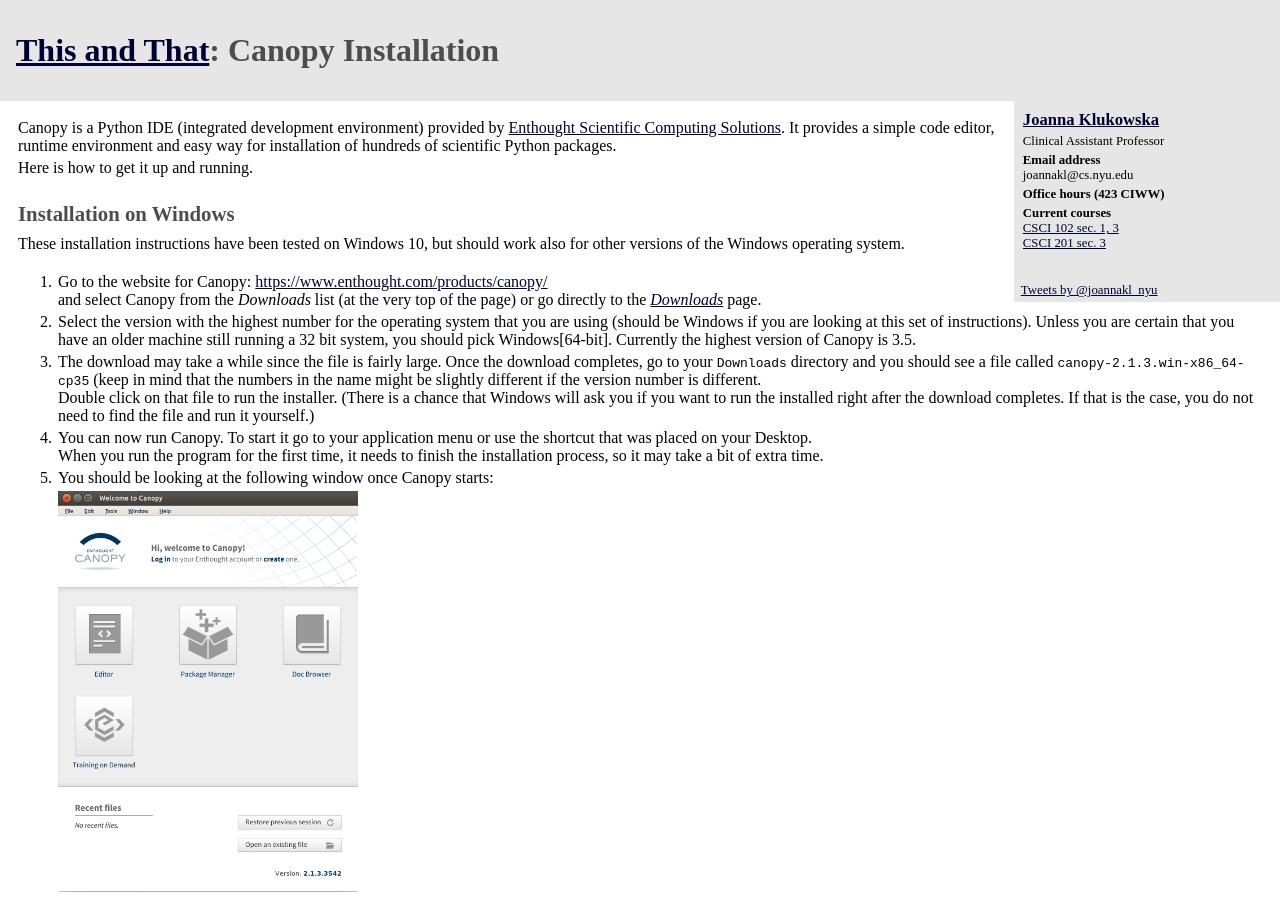
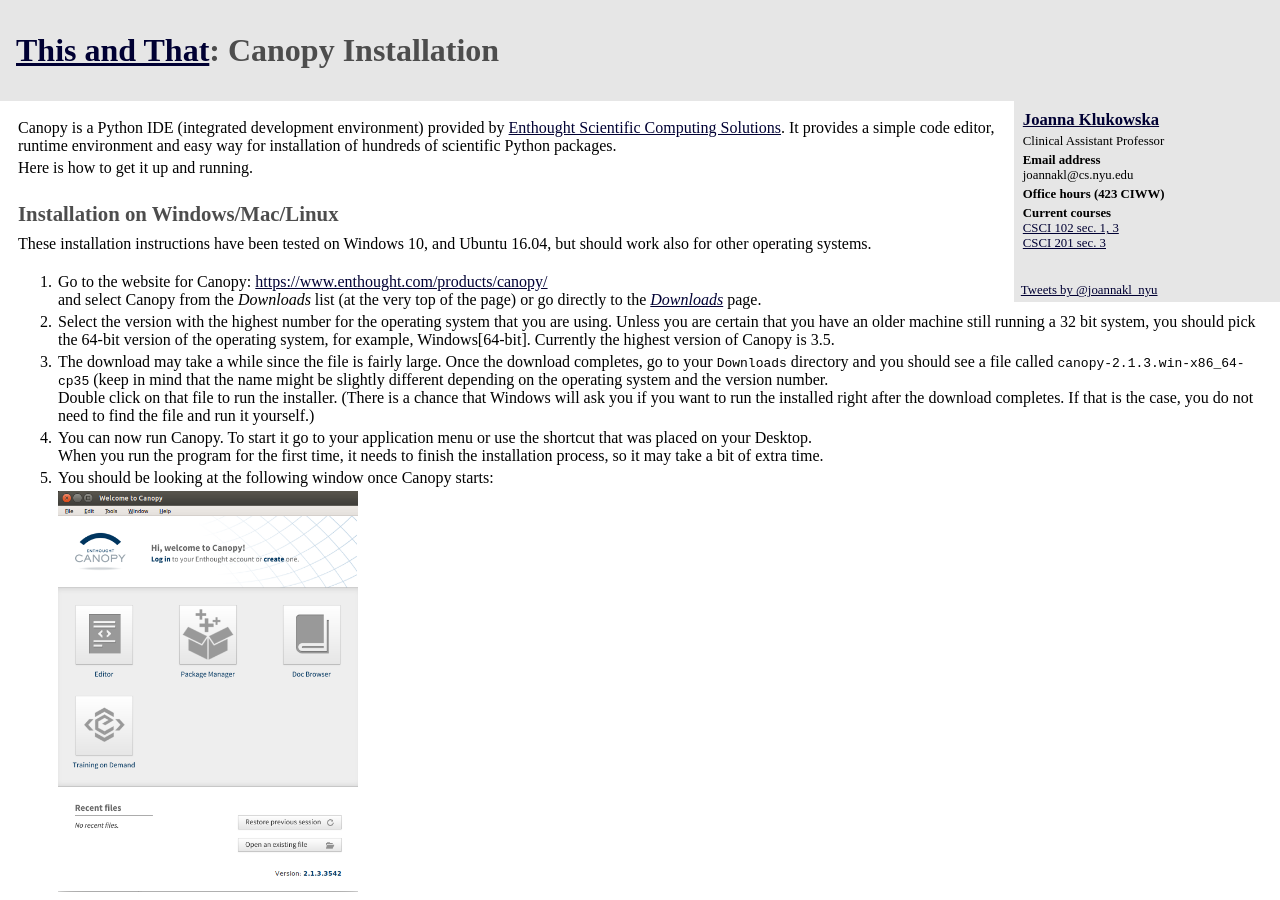
Before and after one commit to joannakl/thisandthat, a Jekyll site: the page built from CanopyInstallation.markdown, in a window 1280 px wide and 900 px high. Built offline with Jekyll 4.4.1, drawn with Linux system fonts in a browser that asks for light colours; comment, search, counter and statistics services are not loaded.

Commit message:
adding Canopy installation instructions (general)

```diff
--- a/CanopyInstallation.markdown
+++ b/CanopyInstallation.markdown
@@ -10,24 +10,23 @@ installation of hundreds of scientific Python packages.
 
 Here is how to get it up and running.
 
-# Installation on Windows
+# Installation on Windows/Mac/Linux
 
-These installation instructions have been tested on Windows 10, but should work
-also for other versions of the Windows operating system.
+These installation instructions have been tested on Windows 10, and Ubuntu 16.04,
+but should work also for other operating systems.
 
 1. Go to the website for Canopy: [https://www.enthought.com/products/canopy/](https://www.enthought.com/products/canopy/)
 and select Canopy from the *Downloads* list (at the very top of the page) or go
 directly to the [*Downloads*](https://store.enthought.com/downloads/) page.
 
 2. Select the version with the highest number for the operating system that you are
-using (should be Windows if you are looking at this set of instructions).
-Unless you are certain that you have an older machine still running a 32 bit
-system, you should pick Windows[64-bit]. Currently the highest version of Canopy is 3.5.
+using. Unless you are certain that you have an older machine still running a 32 bit
+system, you should pick the 64-bit version of the operating system, for example, Windows[64-bit]. Currently the highest version of Canopy is 3.5.
 
 3. The download may take a while since the file is fairly large. Once the download
 completes, go to your `Downloads` directory and you should see a file called `canopy-2.1.3.win-x86_64-cp35`
-(keep in mind that the numbers in the name might be slightly different if the version
-number is different. <br>
+(keep in mind that the name  might be slightly different depending on the operating system
+and the version number. <br>
 Double click on that file to run the installer. (There is a chance that Windows will ask you
 if you want to run the installed right after the download completes. If that is the case, you do not
 need to find the file and run it yourself.)
```
